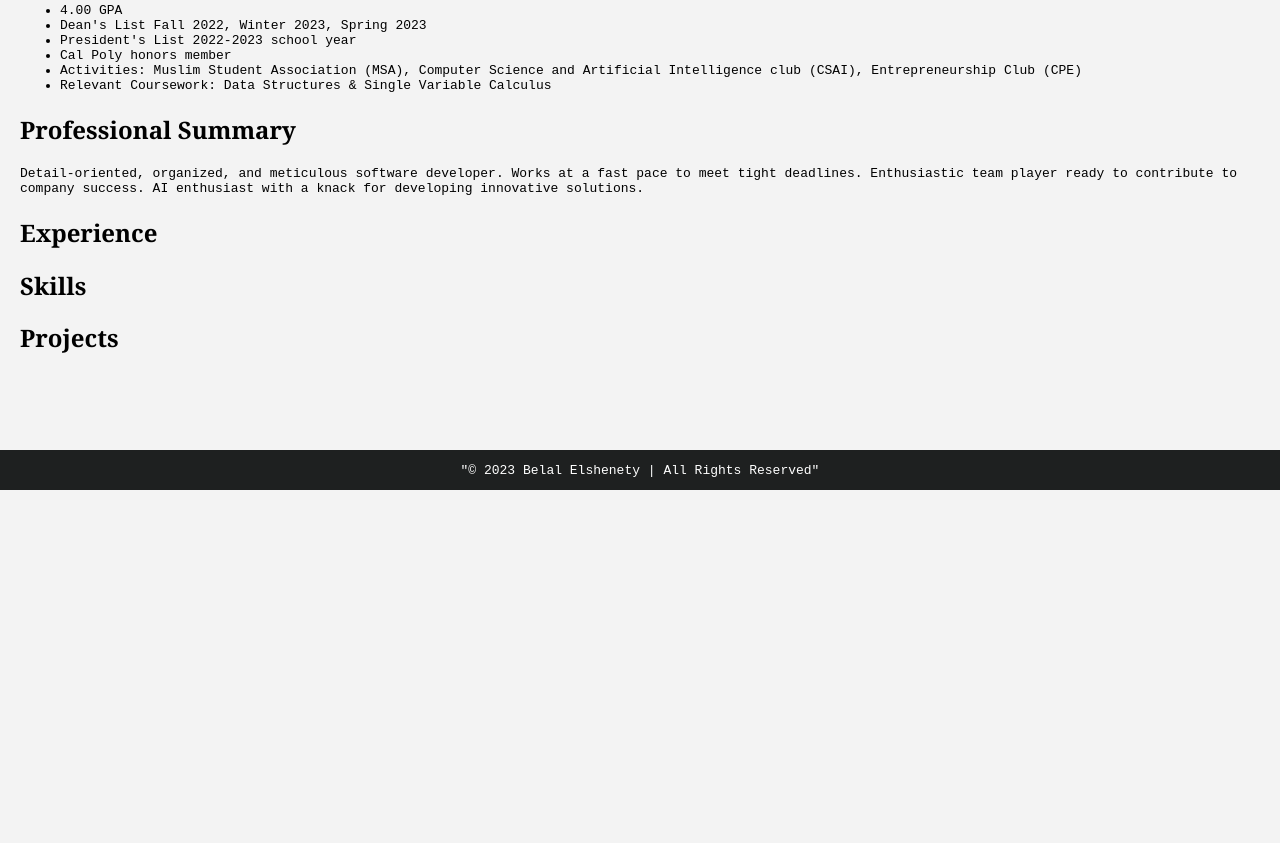
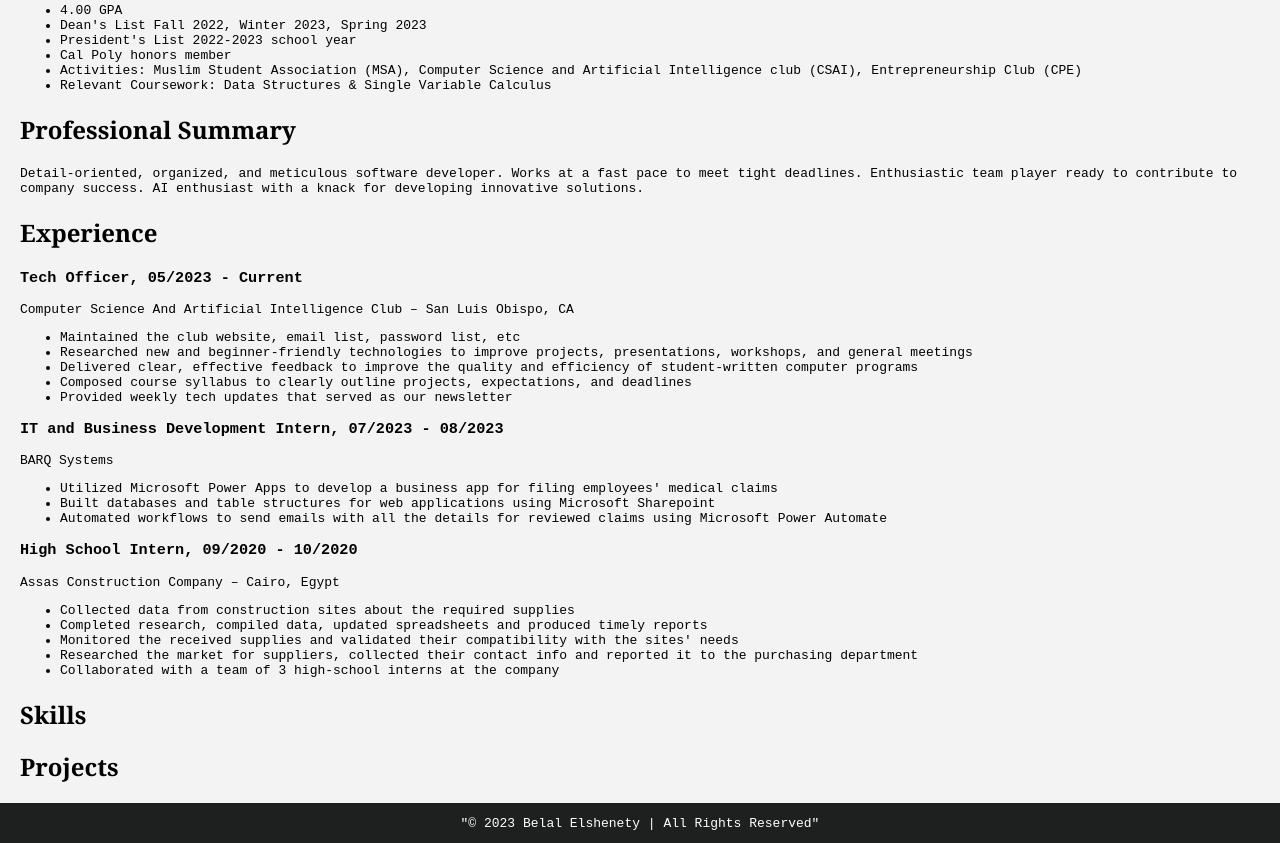
Before and after one commit to Belal-Elshenety/Belal-Elshenety.github.io, a plain HTML site: page resume.html in a window 1280 px wide. Shown: the part 310-1153 px from the top of the page. Before the commit the page ends 800 px from the top, so only its background shows below. Drawn offline with Linux system fonts and the light colour scheme.

Commit message:
feat: added experience section to my resume

```diff
--- a/resume.html
+++ b/resume.html
@@ -57,9 +57,41 @@
         <section class="section">
           <h2 class="section-title">Experience</h2>
           <div class="entry">
-            <h3 class="entry-title"></h3>
-            <p class="entry-info"></p>
-            <p class="entry-description"></p>
+            <h3 class="entry-title">Tech Officer, 05/2023 - Current</h3>
+            <p class="entry-info">Computer Science And Artificial Intelligence Club – San Luis Obispo, CA</p>
+            <p class="entry-description">
+              <ul>
+                <li>Maintained the club website, email list, password list, etc</li>
+                <li>Researched new and beginner-friendly technologies to improve projects, presentations, workshops, and general meetings</li>
+                <li>Delivered clear, effective feedback to improve the quality and efficiency of student-written computer programs</li>
+                <li>Composed course syllabus to clearly outline projects, expectations, and deadlines</li>
+                <li>Provided weekly tech updates that served as our newsletter</li>
+              </ul>
+            </p>
+          </div>
+          <div class="entry">
+            <h3 class="entry-title">IT and Business Development Intern, 07/2023 - 08/2023</h3>
+            <p class="entry-info">BARQ Systems</p>
+            <p class="entry-description">
+              <ul>
+                <li>Utilized Microsoft Power Apps to develop a business app for filing employees' medical claims</li>
+                <li>Built databases and table structures for web applications using Microsoft Sharepoint</li>
+                <li>Automated workflows to send emails with all the details for reviewed claims using Microsoft Power Automate</li>
+              </ul>
+            </p>
+          </div>
+          <div class="entry">
+            <h3 class="entry-title">High School Intern, 09/2020 - 10/2020</h3>
+            <p class="entry-info">Assas Construction Company – Cairo, Egypt</p>
+            <p class="entry-description">
+              <ul>
+                <li>Collected data from construction sites about the required supplies</li>
+                <li>Completed research, compiled data, updated spreadsheets and produced timely reports</li>
+                <li>Monitored the received supplies and validated their compatibility with the sites' needs</li>
+                <li>Researched the market for suppliers, collected their contact info and reported it to the purchasing department</li>
+                <li>Collaborated with a team of 3 high-school interns at the company</li>
+              </ul>
+            </p>
           </div>
         </section>
         <section class="section">
```
